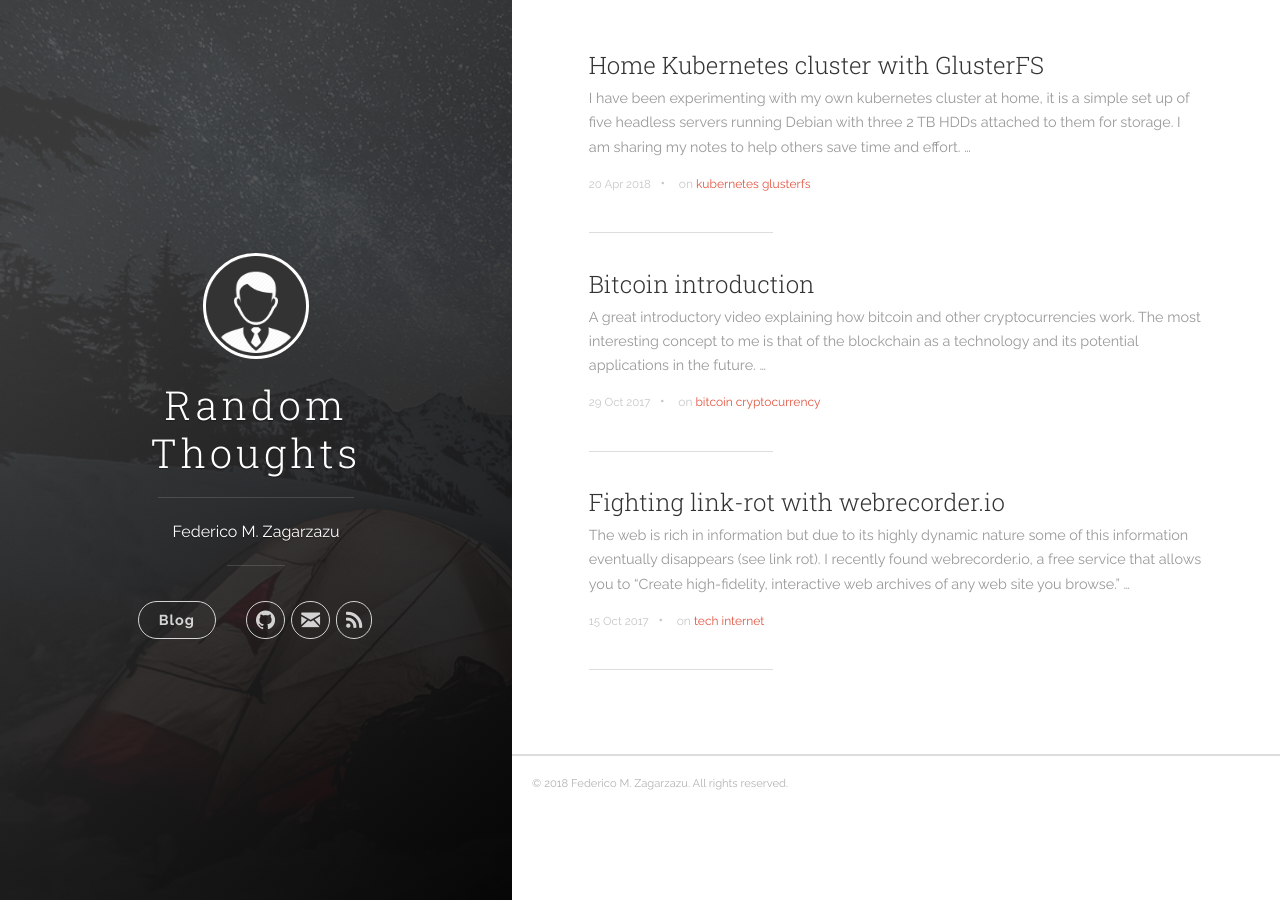
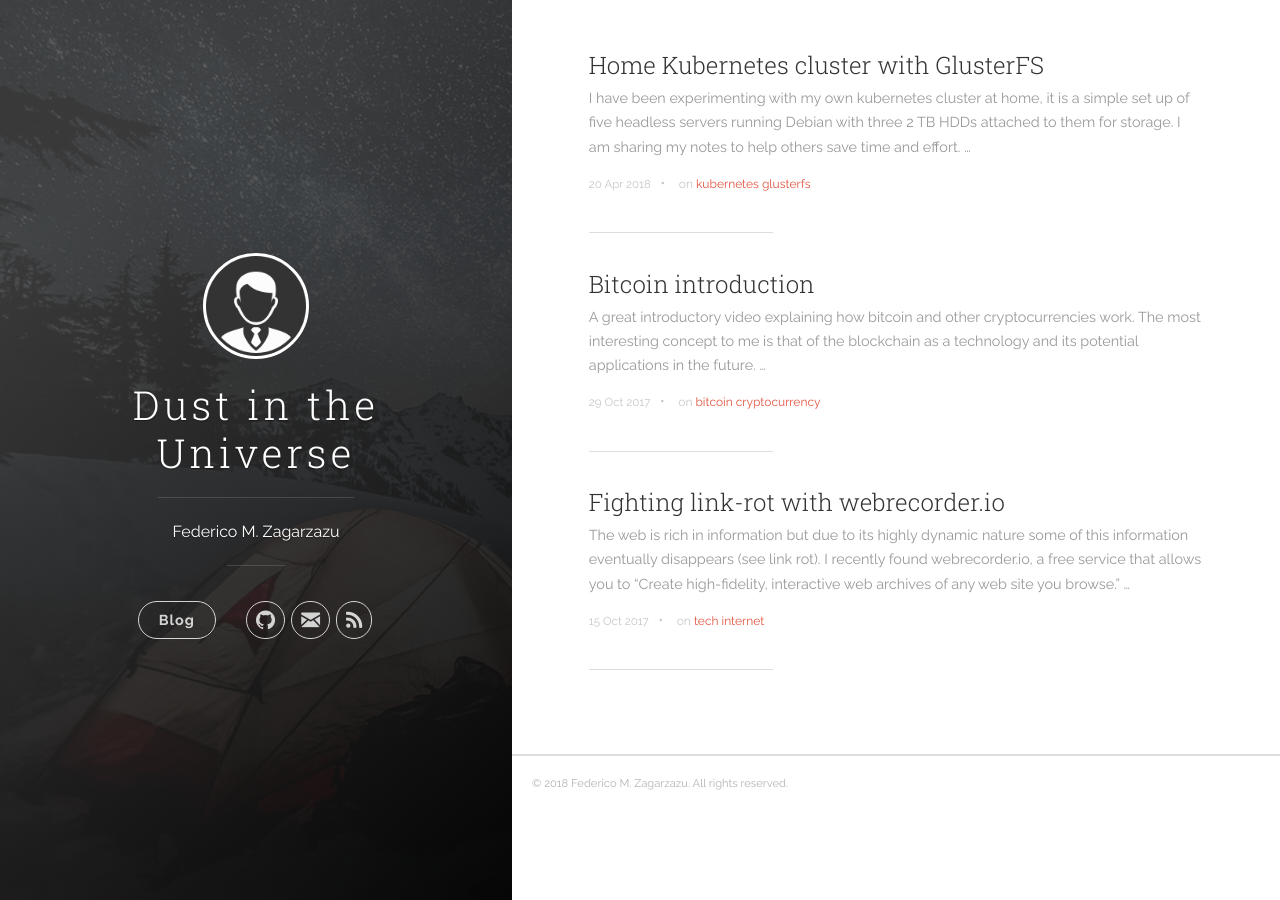
Before and after one commit to fzagarzazu/fzagarzazu.github.io, a Jekyll site: the page built from index.html, in a window 1280 px wide. Built offline with Jekyll 4.4.1, drawn with Linux system fonts in a browser that asks for light colours; nearby versions of some CDN libraries; the list of posts is cut into pages by our own code.

Commit message:
Update, change title

```diff
--- a/_config.yml
+++ b/_config.yml
@@ -1,5 +1,5 @@
 # Site settings
-title: Random Thoughts
+title: Dust in the Universe
 description: 'Federico M. Zagarzazu'
 #url: 'http://0.0.0.0:4000'
 baseurl: ''
```
Also changed, not shown: Gemfile.lock, _layouts/categories.html (line endings or trailing spaces), _layouts/default.html (line endings or trailing spaces), _layouts/page.html (line endings or trailing spaces), _layouts/tags.html (line endings or trailing spaces), 6 other files.
